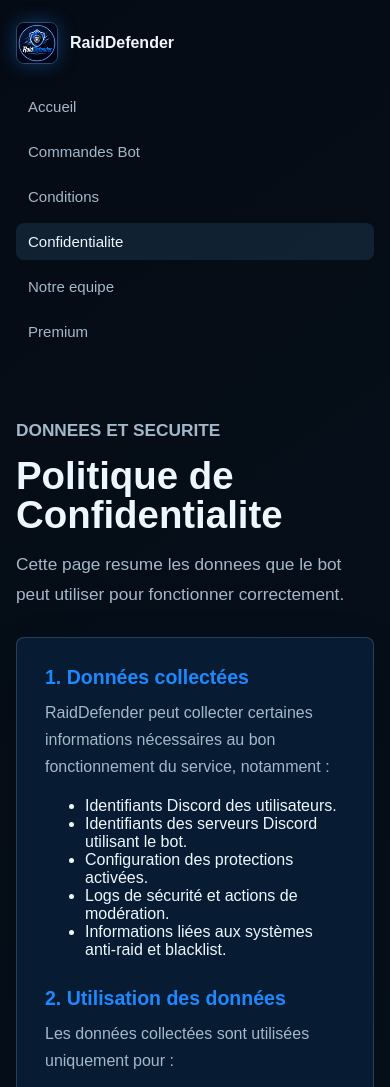
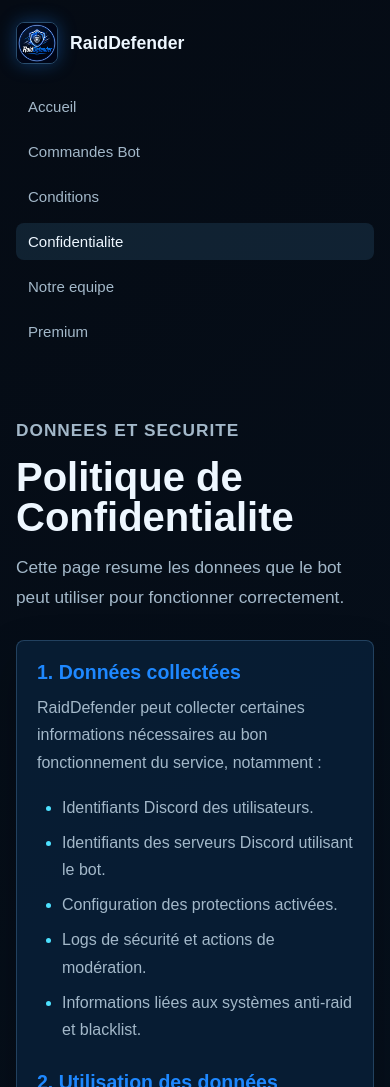
Before and after one commit to cryonix1337/Raiddefendersite, a website: page site/pages/confidentialite.html in a window 390 px wide. Shown: the top 1087 px of the page. Drawn offline with Linux system fonts and the light colour scheme.

Commit message:
Refactor CSS for improved readability and structure

```diff
--- a/site/css/confidentialite.css
+++ b/site/css/confidentialite.css
@@ -17,21 +17,41 @@ body {
   min-height: 100vh;
   color: var(--text);
   font-family: Arial, Helvetica, sans-serif;
-  background: linear-gradient(145deg, #050b14 0%, var(--bg) 52%, #08294b 100%);
+  background: linear-gradient(
+    145deg,
+    #050b14 0%,
+    var(--bg) 52%,
+    #08294b 100%
+  );
 }
+
+
+/* =========================
+   LIENS
+========================= */
 
 a {
   color: inherit;
   text-decoration: none;
 }
 
+
+/* =========================
+   CONTENEURS
+========================= */
+
 .site-header,
 .legal-page,
 .footer {
   width: min(960px, calc(100% - 32px));
+  margin-left: auto;
   margin-right: auto;
-  margin-left: auto;
 }
+
+
+/* =========================
+   HEADER / NAVBAR
+========================= */
 
 .site-header {
   display: flex;
@@ -41,16 +61,20 @@ a {
   padding: 22px 0;
 }
 
+
 .brand,
 .nav {
   display: flex;
   align-items: center;
 }
 
+
 .brand {
   gap: 12px;
   font-weight: 800;
+  font-size: 1.1rem;
 }
+
 
 .brand-logo {
   width: 42px;
@@ -61,18 +85,22 @@ a {
   box-shadow: 0 0 18px rgba(30, 136, 255, 0.35);
 }
 
+
 .nav {
   gap: 8px;
   flex-wrap: wrap;
   justify-content: flex-end;
 }
 
+
 .nav a {
   padding: 10px 12px;
   border-radius: 8px;
   color: var(--muted);
   font-size: 0.94rem;
+  transition: 0.25s ease;
 }
+
 
 .nav a:hover,
 .nav a[aria-current="page"] {
@@ -80,22 +108,30 @@ a {
   background: rgba(101, 184, 255, 0.12);
 }
 
+
+/* =========================
+   PAGE LEGALE
+========================= */
+
 .legal-page {
   padding: 44px 0 70px;
 }
+
 
 .legal-hero {
   margin-bottom: 28px;
 }
 
+
 .eyebrow {
   margin: 0 0 12px;
   color: var(--cyan);
   text-transform: uppercase;
-  letter-spacing: 0;
   font-size: 0.78rem;
   font-weight: 800;
+  letter-spacing: 1px;
 }
+
 
 h1,
 h2,
@@ -103,11 +139,13 @@ p {
   margin-top: 0;
 }
 
+
 h1 {
   margin-bottom: 16px;
   font-size: clamp(2.4rem, 6vw, 4.9rem);
   line-height: 1;
 }
+
 
 .legal-hero p {
   max-width: 680px;
@@ -115,6 +153,11 @@ h1 {
   font-size: 1.08rem;
   line-height: 1.7;
 }
+
+
+/* =========================
+   CONTENU
+========================= */
 
 .legal-content {
   padding: 28px;
@@ -124,21 +167,51 @@ h1 {
   box-shadow: 0 18px 44px rgba(0, 0, 0, 0.23);
 }
 
+
 .legal-content h2 {
   margin: 28px 0 10px;
   color: var(--blue);
   font-size: 1.22rem;
 }
 
+
 .legal-content h2:first-child {
   margin-top: 0;
 }
 
+
 .legal-content p {
-  margin-bottom: 0;
+  margin-bottom: 18px;
   color: var(--muted);
   line-height: 1.7;
 }
+
+
+/* =========================
+   LISTES
+========================= */
+
+.legal-content ul {
+  margin: 15px 0 20px 25px;
+  padding: 0;
+  color: var(--muted);
+  line-height: 1.7;
+}
+
+
+.legal-content li {
+  margin-bottom: 8px;
+}
+
+
+.legal-content li::marker {
+  color: var(--cyan);
+}
+
+
+/* =========================
+   FOOTER
+========================= */
 
 .footer {
   display: flex;
@@ -149,23 +222,49 @@ h1 {
   border-top: 1px solid var(--line);
 }
 
+
+/* =========================
+   RESPONSIVE TABLETTE
+========================= */
+
 @media (max-width: 680px) {
+
   .site-header {
     align-items: flex-start;
     flex-direction: column;
   }
 
+
   .nav {
     justify-content: flex-start;
   }
+
 }
 
+
+/* =========================
+   RESPONSIVE MOBILE
+========================= */
+
 @media (max-width: 520px) {
+
   .nav a {
     width: 100%;
   }
 
+
+  .legal-content {
+    padding: 20px;
+  }
+
+
   .footer {
     flex-direction: column;
   }
+
+
+  h1 {
+    font-size: 2.5rem;
+  }
+
 }
```
